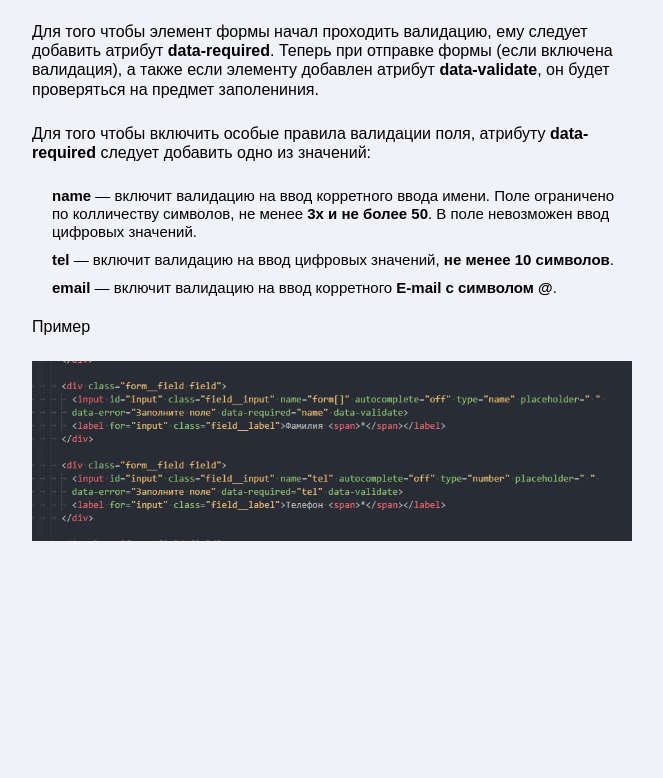
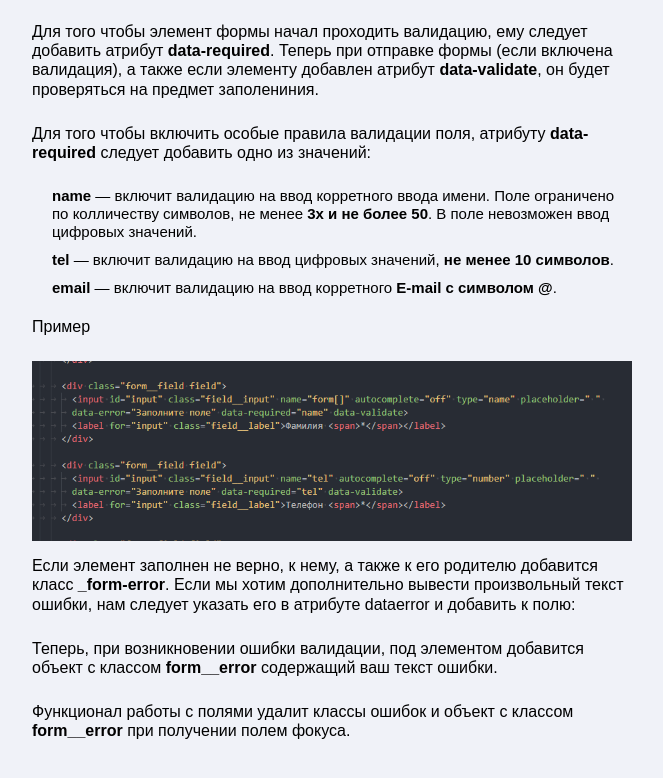
Before and after one commit to ruvick/validation, a plain HTML site: page index.html in a window 1280 px wide. Shown: the part 971-1749 px from the top of the page, without its empty margins (308-971 px from the left). Before the commit the page ends 1567 px from the top, so only its background shows below. Drawn offline with nearby package versions, Linux system fonts and the light colour scheme.

Commit message:
Обнов

```diff
--- a/index.html
+++ b/index.html
@@ -115,6 +115,19 @@
 						<div class="descp-main__img">
 							<img src="img/01.png" loading="lazy" alt="Картинка">
 						</div>
+						<div class="descp-main__text">
+							Если элемент заполнен не верно, к нему, а также к его родителю
+							добавится класс <span>_form-error</span>. Если мы хотим дополнительно вывести
+							произвольный текст ошибки, нам следует указать его в атрибуте dataerror и добавить к полю:
+						</div>
+						<div class="descp-main__text">
+							Теперь, при возникновении ошибки валидации, под элементом
+							добавится объект с классом <span>form__error</span> содержащий ваш текст ошибки.
+						</div>
+						<div class="descp-main__text">
+							Функционал работы с полями удалит классы ошибок и
+							объект с классом <span>form__error</span> при получении полем фокуса.
+						</div>
 					</div>
 
 
--- a/style.css
+++ b/style.css
@@ -194,6 +194,9 @@ h6 {
 	background-color: grey;
 	overflow: hidden;
 }
+.descp-main__img:not(:last-child){
+	margin-bottom: 0.9375rem;
+}
 .descp-main__img img {
 	position: absolute;
 	top: 0;
```
